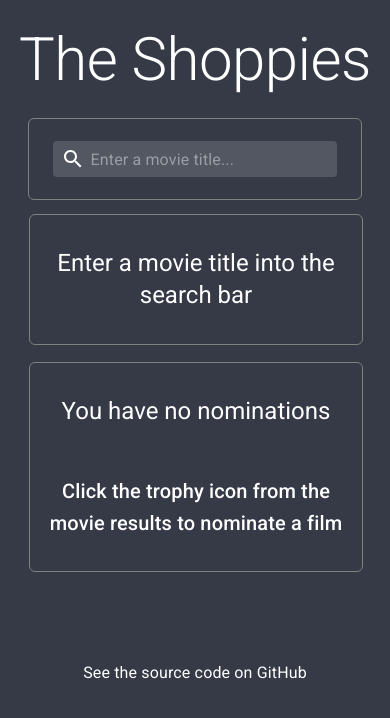
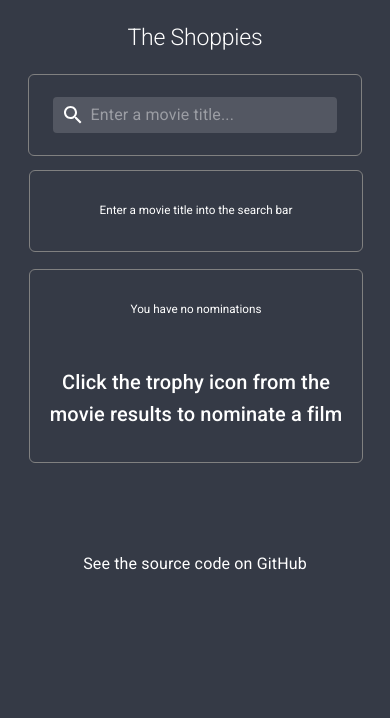
Before and after one commit to MagicMark5/shopify-frontend-challenge, a React (Create React App) app in the folder client/: page / in a window 390 px wide. Shown: the top 718 px of the page. Built offline with nearby package versions, Linux system fonts and the light colour scheme.

Commit message:
Add font-size change media query to headings

```diff
--- a/client/src/App.scss
+++ b/client/src/App.scss
@@ -109,6 +109,16 @@ li {
 }
 
 @media screen and (max-width: 720px) {
+
+  .App {
+    h2 {
+      font-size: 5.9vw;
+    }
+    h5 {
+      font-size: 3vw;
+    }
+  }
+
   .results-nominations {
     flex-direction: column;
     .results,
--- a/client/src/styles/theShoppiesTitle.js
+++ b/client/src/styles/theShoppiesTitle.js
@@ -5,7 +5,6 @@ export default makeStyles((theme) => ({
     backgroundColor: "inherit"
   },
   title: {
-    fontSize: '5.9vw',
     margin: theme.spacing(3, 2, 1),
     padding: theme.spacing(3, 2, 1)
   },
```
Also changed, not shown: 1 other file (tests, documents, lock files or other folders).
